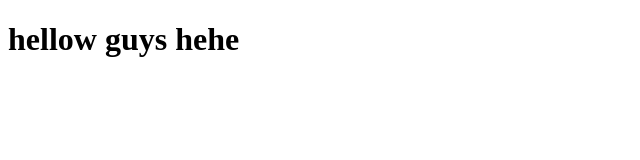
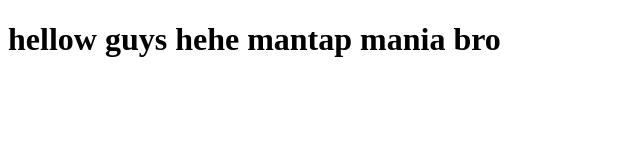
Before and after one commit to Nicholas-Github-desk/revou-first-test, a plain HTML site: page index.html in a window 1280 px wide. Shown: the whole page, without its empty margins (0-640 px from the left). Drawn offline with Linux system fonts and the light colour scheme.

Commit message:
Update index.html

```diff
--- a/index.html
+++ b/index.html
@@ -4,6 +4,6 @@
     <title>Test</title>
 </head>
 <body>
-    <h1>hellow guys hehe</h1>
+    <h1>hellow guys hehe mantap mania bro</h1>
 </body>
 </html>
```
